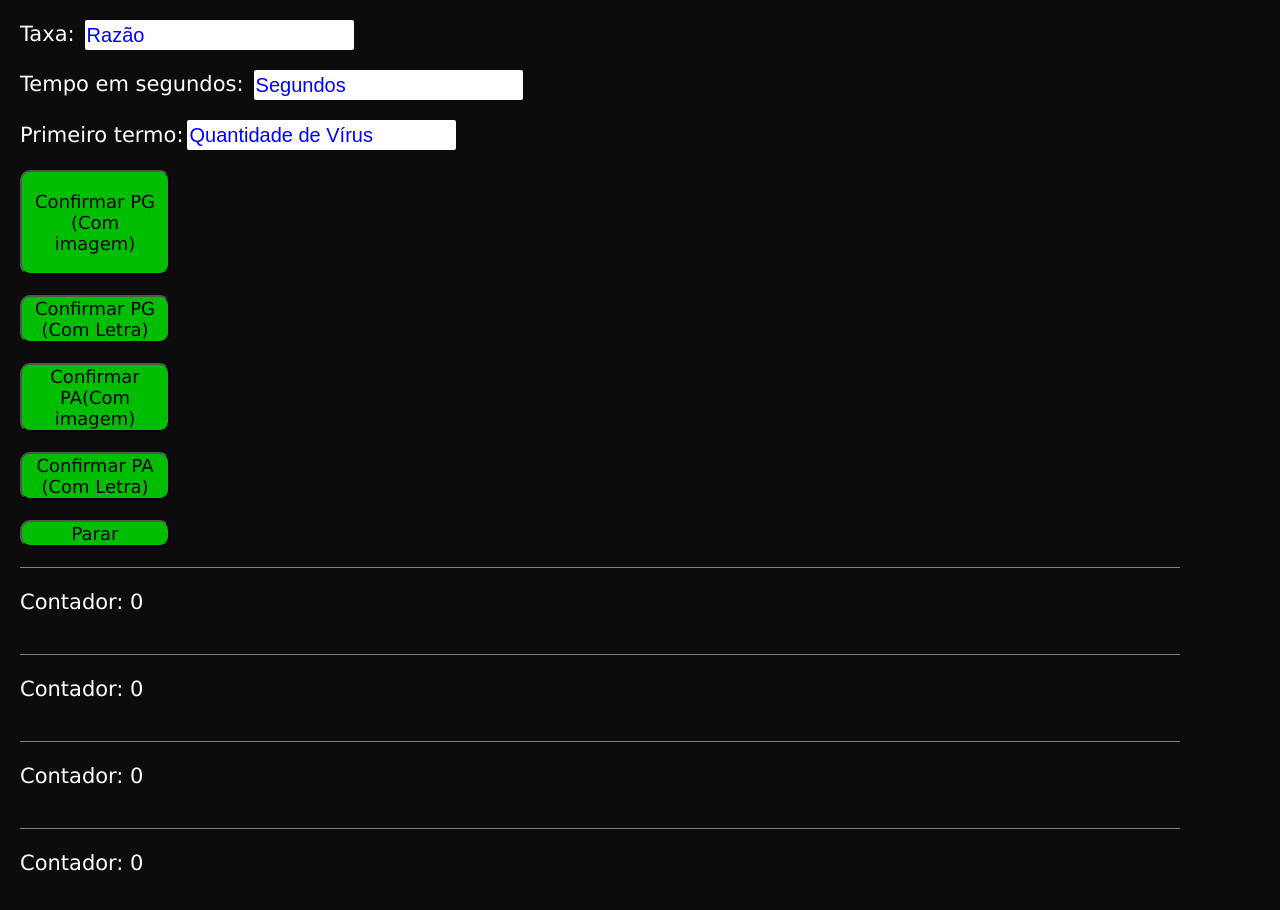
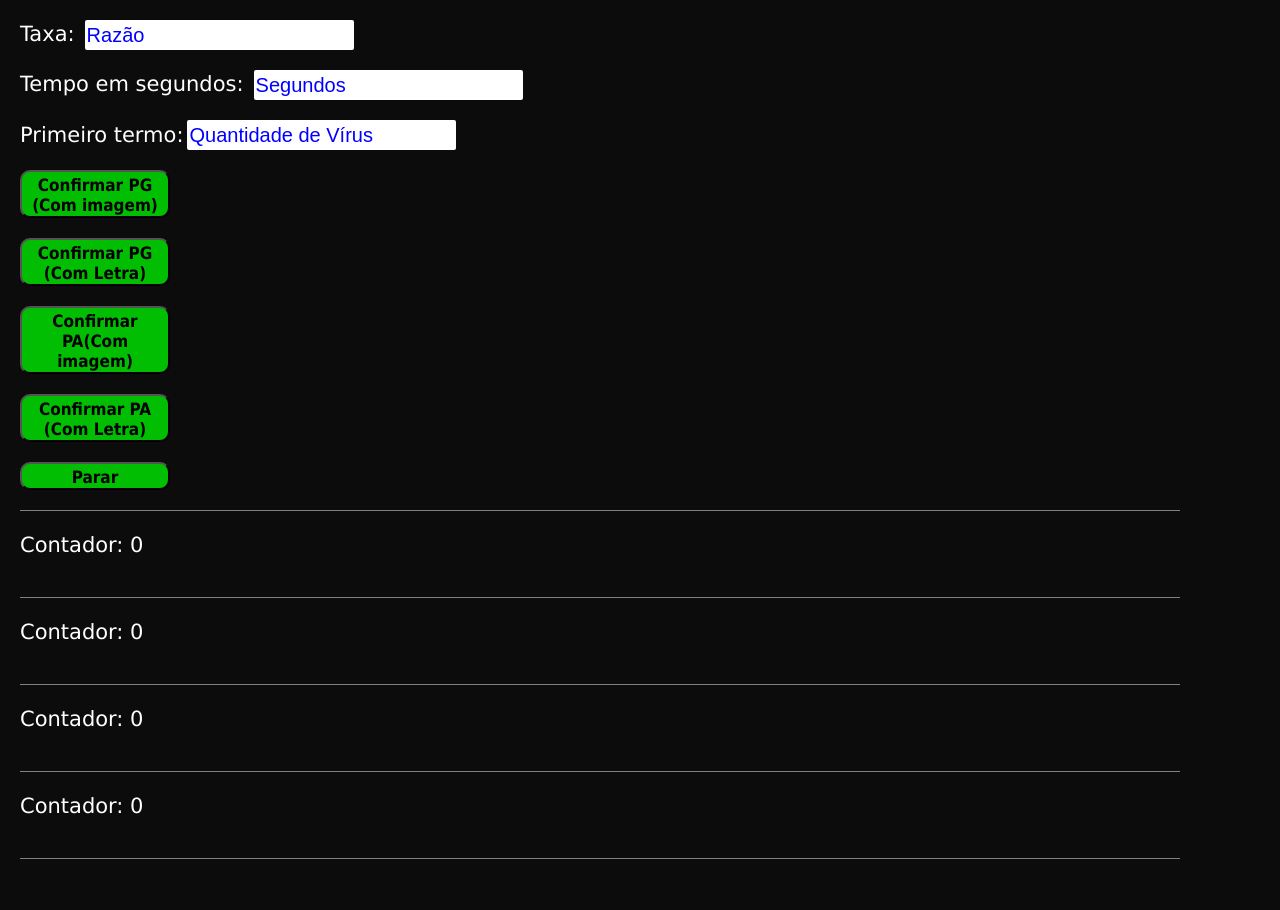
Before and after one commit to gandalfgauss/simulacaoPAPG, a plain HTML site: page index.html in a window 1280 px wide. Shown: the top 910 px of the page. After the commit the page ends 859 px from the top, so only its background shows below. Drawn offline with Linux system fonts and the light colour scheme.

Commit message:
alterando mais estilos dos botoes

```diff
--- a/index.html
+++ b/index.html
@@ -28,12 +28,12 @@
           <input type="number" placeholder="Quantidade de Vírus"/>
         </div>
 
-        <button id="confirmar"> <p>Confirmar PG (Com imagem) </p></button>
-        <button id="confirmarLetra"> Confirmar PG (Com Letra) </button>
+        <button id="confirmar"> <span class="textoBotao">Confirmar PG (Com imagem) </span></button>
+        <button id="confirmarLetra"> <span class="textoBotao"> Confirmar PG (Com Letra) </span></button>
 
-        <button id="confirmarPA"> Confirmar PA(Com imagem) </button>
-        <button id="confirmarLetraPA"> Confirmar PA (Com Letra) </button>
-        <button id="parar"> Parar </button>
+        <button id="confirmarPA"> <span class="textoBotao"> Confirmar PA(Com imagem) </span> </button>
+        <button id="confirmarLetraPA"> <span class="textoBotao"> Confirmar PA (Com Letra) </span></button>
+        <button id="parar">  <span class="textoBotao"> Parar </span></button>
 
         <div id="simulacao">
           <div id="linha"> </div>
--- a/style.css
+++ b/style.css
@@ -93,6 +93,15 @@ button{
   color: black;
   font-weight: bold;
   background-color: rgb(2, 190, 2);
+
+}
+
+.textoBotao
+{
+  color: black;
+  font-weight: bold;
+  font-family:Tahoma, Geneva, Verdana, sans-serif;
+  font-size: 17px;
 }
 
 
```
